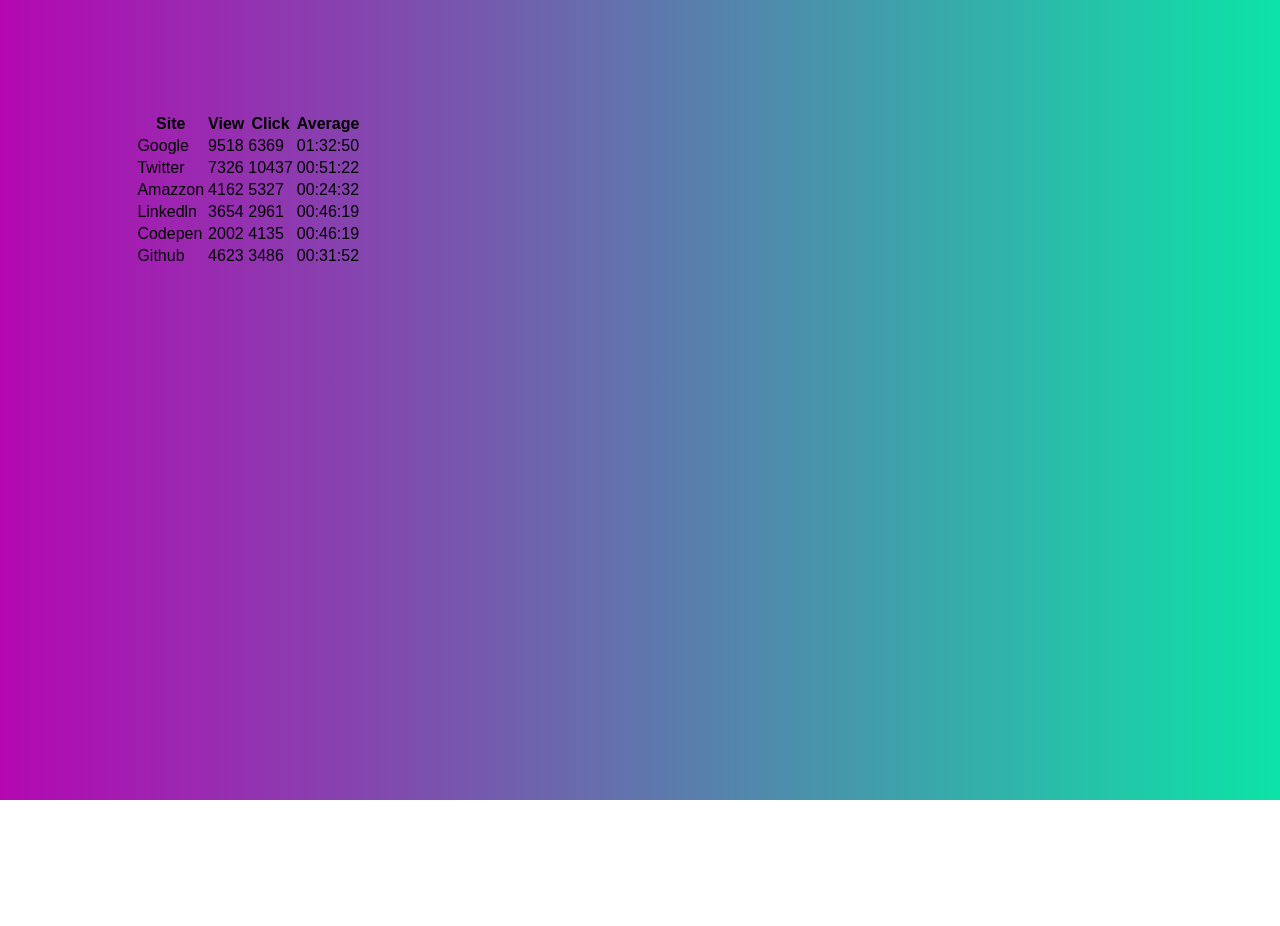
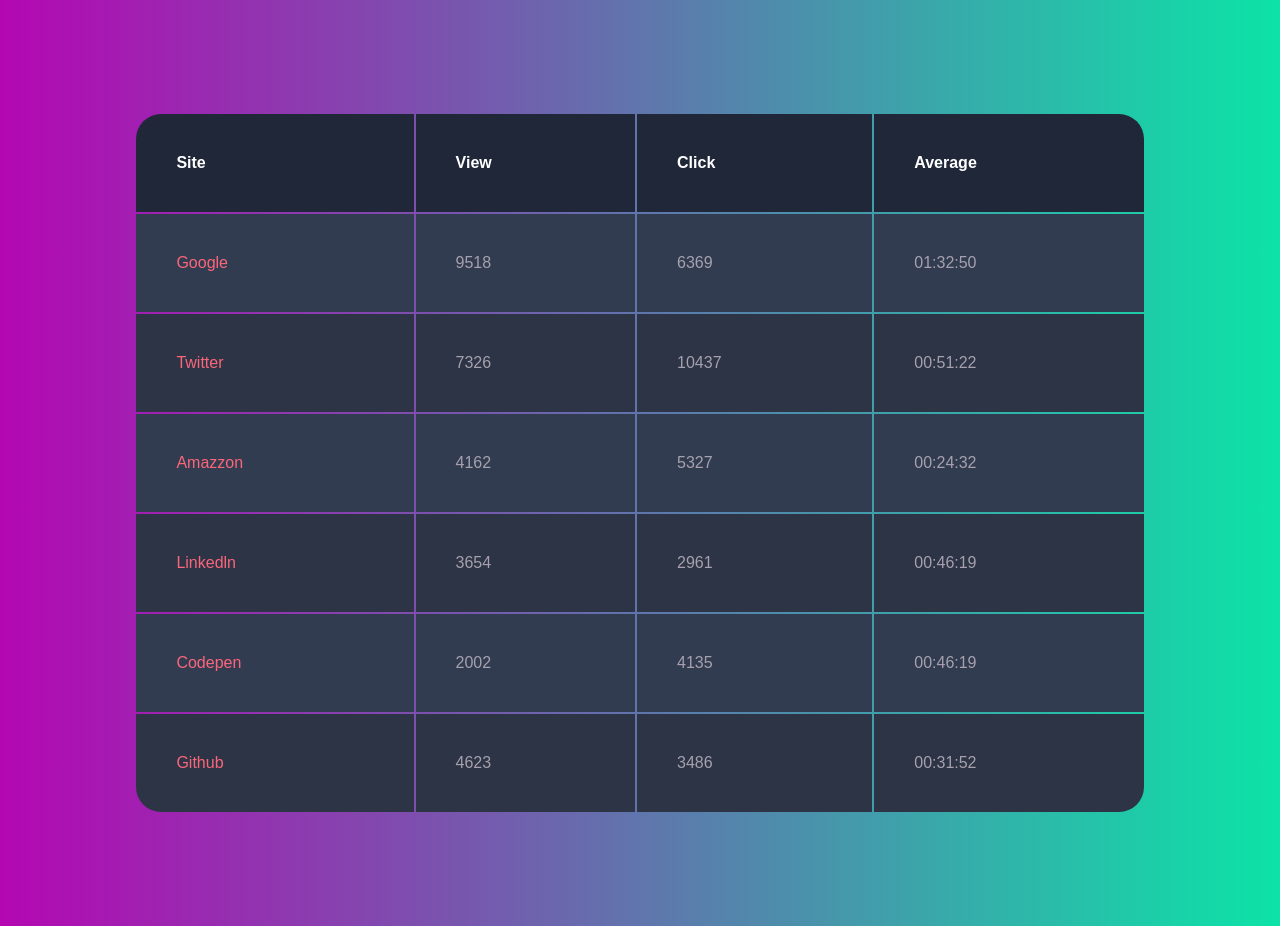
Before and after one commit to aminfarzinrad/mini-project-29-table, a plain HTML site: page index.html in a window 1280 px wide. Before the commit the page ends 800 px from the top, so only its background shows below. Drawn offline with Linux system fonts and the light colour scheme.

Commit message:
add table

```diff
--- a/css/app.css
+++ b/css/app.css
@@ -1,18 +1,53 @@
-body{
-    background-image: linear-gradient(to right, #b407b2, #0ce3a7);
-    font-family: sans-serif;
+body {
+  background-image: linear-gradient(to right, #b407b2, #0ce3a7);
+  font-family: sans-serif;
 }
-.container{
-    width: 80%;
-    margin: 7rem auto;
+.container {
+  max-width: 80%;
+  margin: 7rem auto;
 }
-.table_section{
-    width: 100%;
-    margin: 0 auto;
+.tabel_section {
+  width: 100%;
+  margin: 0 auto;
 }
-.header{}
-.content_header {}
-.text_header{}
-.main{}
-.main_row{}
-.text_main{}
+.header {
+}
+.content_header {
+}
+.text_header {
+  background-color: #1f2739;
+  padding: 2.5rem;
+  color: #fff;
+  text-align: left;
+}
+.text_header:first-child {
+  border-top-left-radius: 25px;
+}
+.text_header:last-child {
+  border-top-right-radius: 25px;
+}
+.main {
+}
+.main_row {
+}
+.main_row:nth-child(odd) {
+  background-color: #323c50;
+}
+.main_row:nth-child(even) {
+  background-color: #2c3446;
+}
+.main_row:last-child .text_main:first-child {
+  border-bottom-left-radius: 25px;
+}
+.main_row:last-child .text_main:last-child {
+  border-bottom-right-radius: 25px;
+}
+.text_main {
+  padding: 2.5rem;
+}
+.text_main:not(first-child) {
+  color: #a7a1ae;
+}
+.text_main:first-child {
+  color: #fb667a;
+}
```
